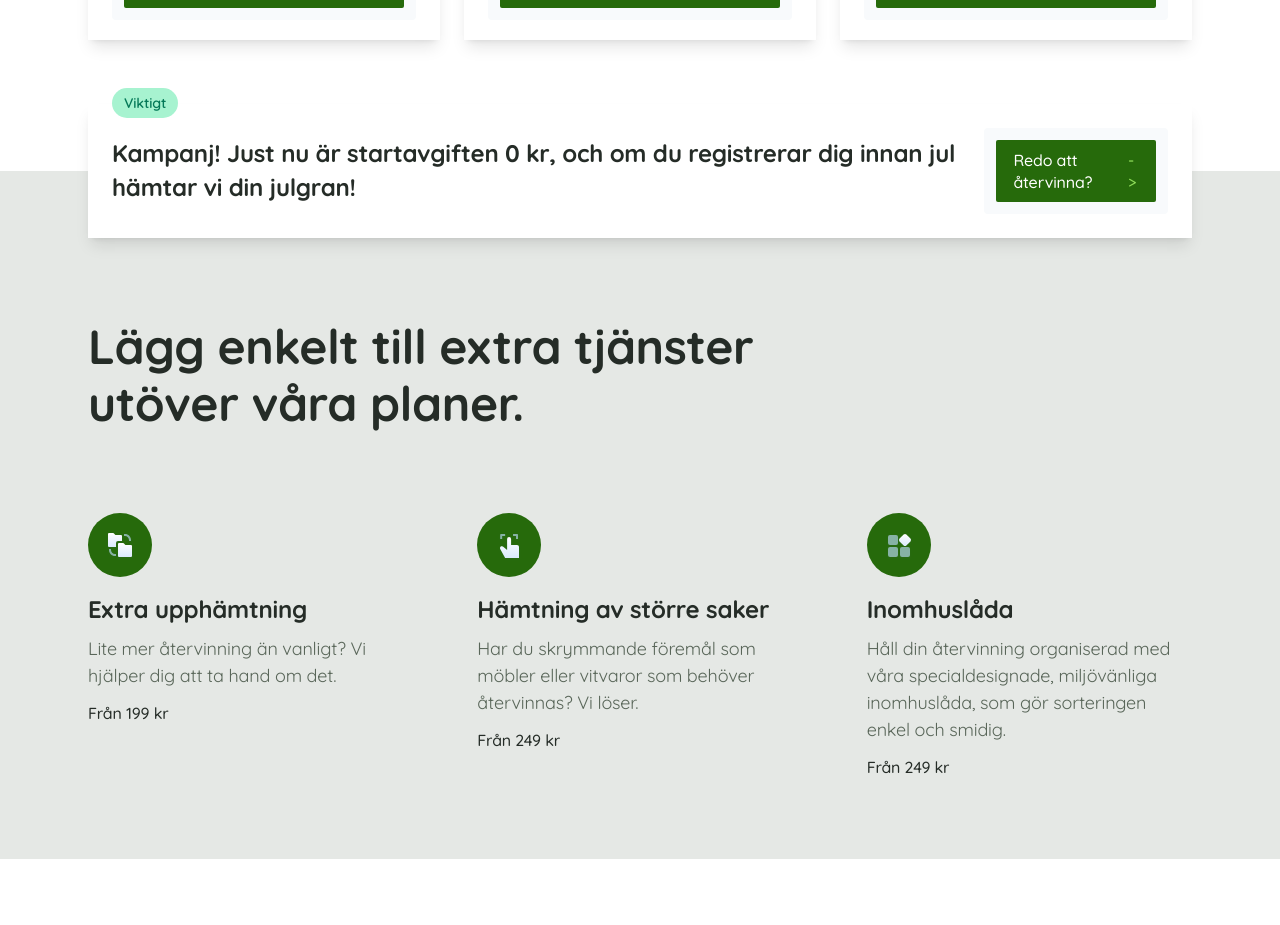
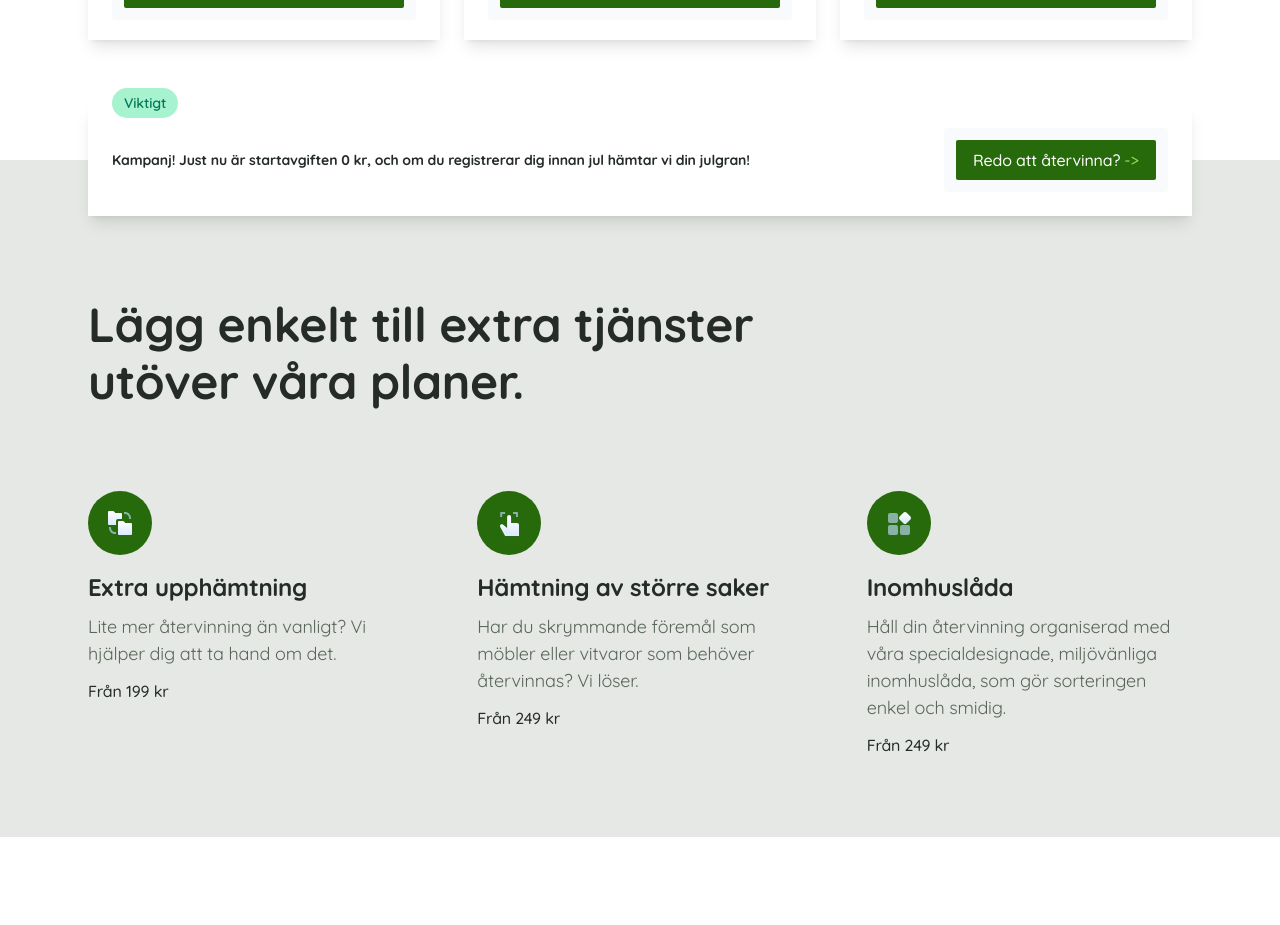
Before and after one commit to ekbrgrd/atervinnarna-website, a Next.js app: page /pricing in a window 1280 px wide. Shown: the part 822-1747 px from the top of the page. Built offline with nearby package versions, Linux system fonts and the light colour scheme.

Commit message:
Fixing font

```diff
--- a/components/cta-pricing.tsx
+++ b/components/cta-pricing.tsx
@@ -12,7 +12,7 @@ export default function CtaPricing() {
             <div className="absolute top-0 left-0 ml-6 -mt-4">
               <div className="inline-flex text-sm font-semibold py-1 px-3 text-emerald-700 bg-emerald-200 rounded-full">Viktigt</div>
             </div>
-            <div className="h4 font-quicksand text-center lg:text-left mb-4 lg:mb-0">Kampanj! Just nu är startavgiften 0 kr, och om du registrerar dig innan jul hämtar vi din julgran!</div>
+            <div className="h4 font-quicksand text-center lg:text-left mb-4 lg:mb-0 lg:text-sm">Kampanj! Just nu är startavgiften 0 kr, och om du registrerar dig innan jul hämtar vi din julgran!</div>
             <div className="p-3 rounded bg-slate-50">
               <Link className="btn-sm text-white bg-green-600 hover:bg-green-700 group" href="/request">
                 Redo att återvinna?{" "}
```
